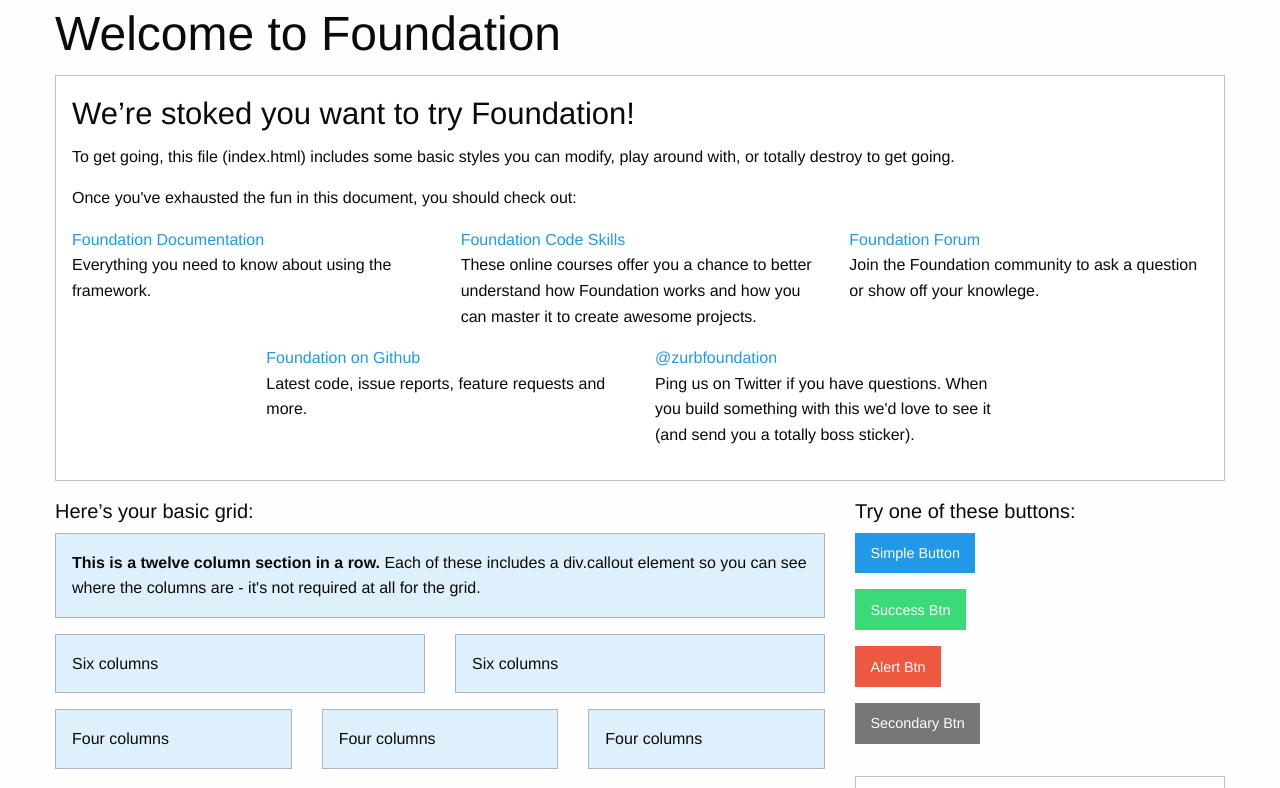
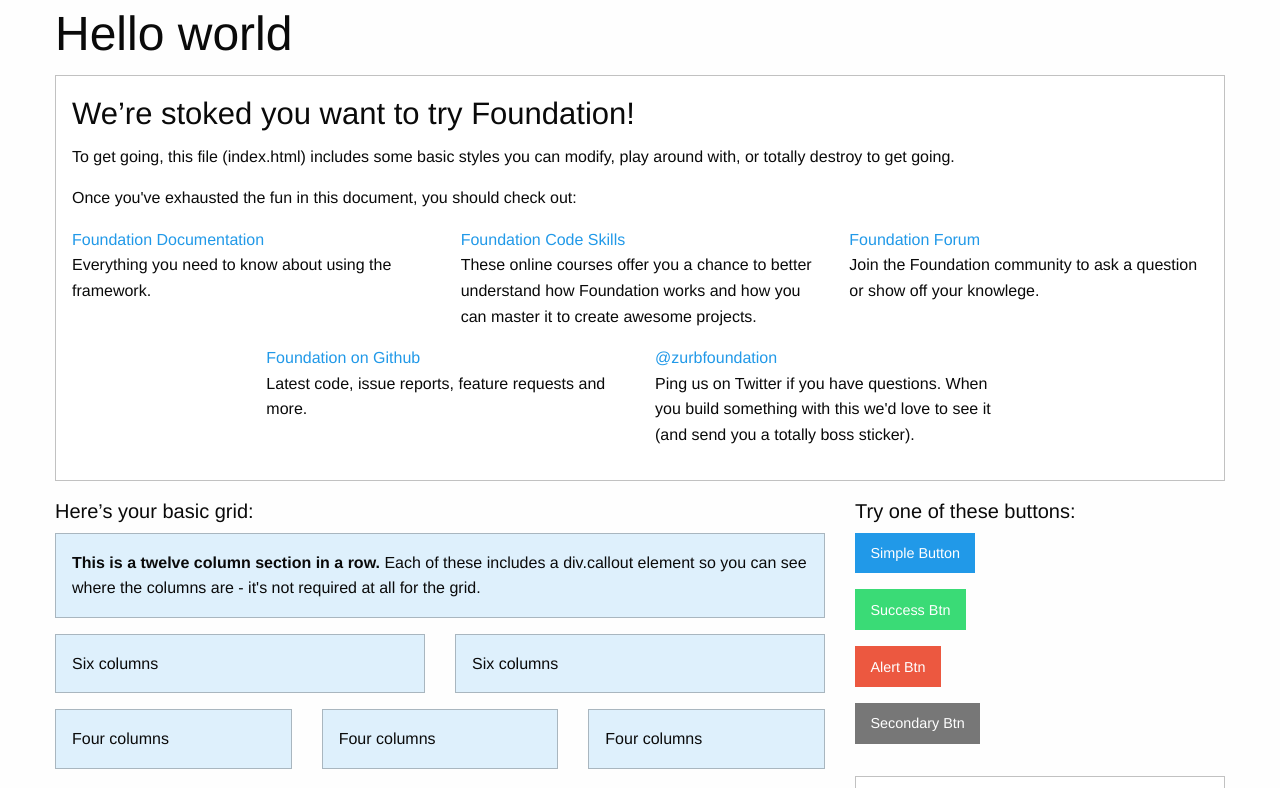
Before and after one commit to Kuznetsof/branching, a plain HTML site: page index.html in a window 1280 px wide. Shown: the top 788 px of the page. Drawn offline with Linux system fonts and the light colour scheme.

Commit message:
home page is updated

```diff
--- a/index.html
+++ b/index.html
@@ -11,7 +11,7 @@
   <body>
     <div class="row">
       <div class="large-12 columns">
-        <h1>Welcome to Foundation</h1>
+        <h1>Hello world</h1>
       </div>
     </div>
 
```
